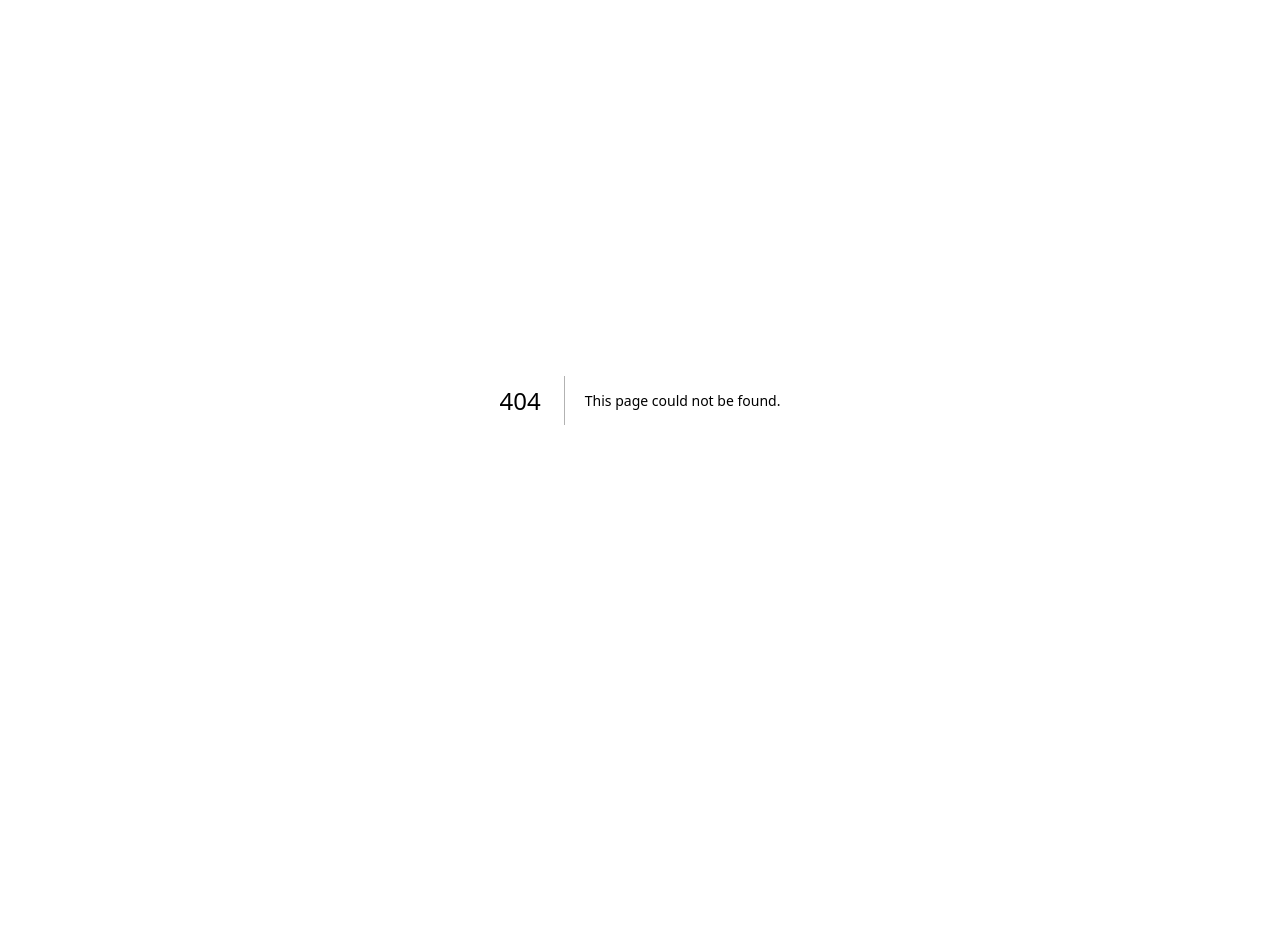
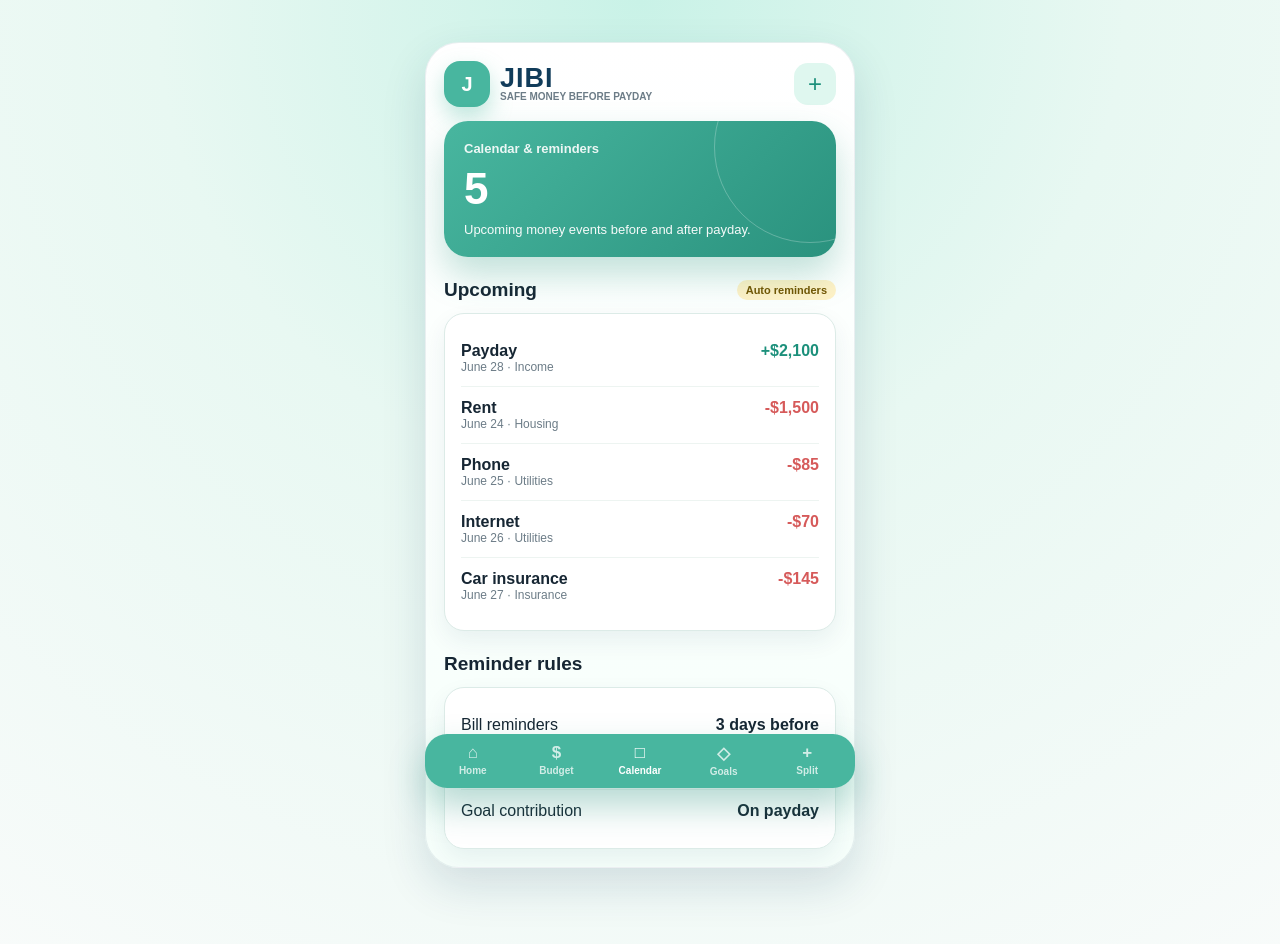
Before and after one commit to homepc2977-ship-it/jibi, a Next.js app: page /calendar in a window 1280 px wide. Before the commit this address had no page. Shown: the top 944 px of the page. Before the commit the page ends 800 px from the top, so only its background shows below. Built offline with nearby package versions, Linux system fonts and the light colour scheme.

Commit message:
Add calendar reminders page

```diff
--- /dev/null
+++ b/app/calendar/page.tsx
@@ -0,0 +1,46 @@
+import { AppHeader } from "../components/AppHeader";
+import { BottomNav } from "../components/BottomNav";
+import { demoBills, demoIncome } from "../data/demo";
+
+const reminders = [
+  { title: "Payday", date: demoIncome.nextPaydayDate, type: "Income", amount: demoIncome.nextPaydayAmount },
+  ...demoBills.map((bill) => ({ title: bill.name, date: bill.date, type: bill.category, amount: -bill.amount })),
+];
+
+export default function CalendarPage() {
+  return (
+    <main className="app-shell">
+      <section className="phone">
+        <div className="screen">
+          <AppHeader />
+          <section className="hero-card">
+            <p className="hero-label">Calendar & reminders</p>
+            <h1 className="hero-number">{reminders.length}</h1>
+            <p className="hero-note">Upcoming money events before and after payday.</p>
+          </section>
+
+          <div className="section-title"><h2>Upcoming</h2><span className="badge">Auto reminders</span></div>
+          <section className="panel">
+            {reminders.map((item) => (
+              <div className="money-row" key={`${item.title}-${item.date}`}>
+                <div>
+                  <strong>{item.title}</strong>
+                  <div style={{ color: "var(--muted)", fontSize: 12 }}>{item.date} · {item.type}</div>
+                </div>
+                <span className={item.amount >= 0 ? "amount-positive" : "amount-danger"}>{item.amount >= 0 ? "+" : "-"}${Math.abs(item.amount).toLocaleString()}</span>
+              </div>
+            ))}
+          </section>
+
+          <div className="section-title"><h2>Reminder rules</h2></div>
+          <section className="panel">
+            <div className="info-row"><span>Bill reminders</span><strong>3 days before</strong></div>
+            <div className="info-row"><span>Low safe-to-spend alert</span><strong>Under $100</strong></div>
+            <div className="info-row"><span>Goal contribution</span><strong>On payday</strong></div>
+          </section>
+        </div>
+      </section>
+      <BottomNav active="Calendar" />
+    </main>
+  );
+}
```
